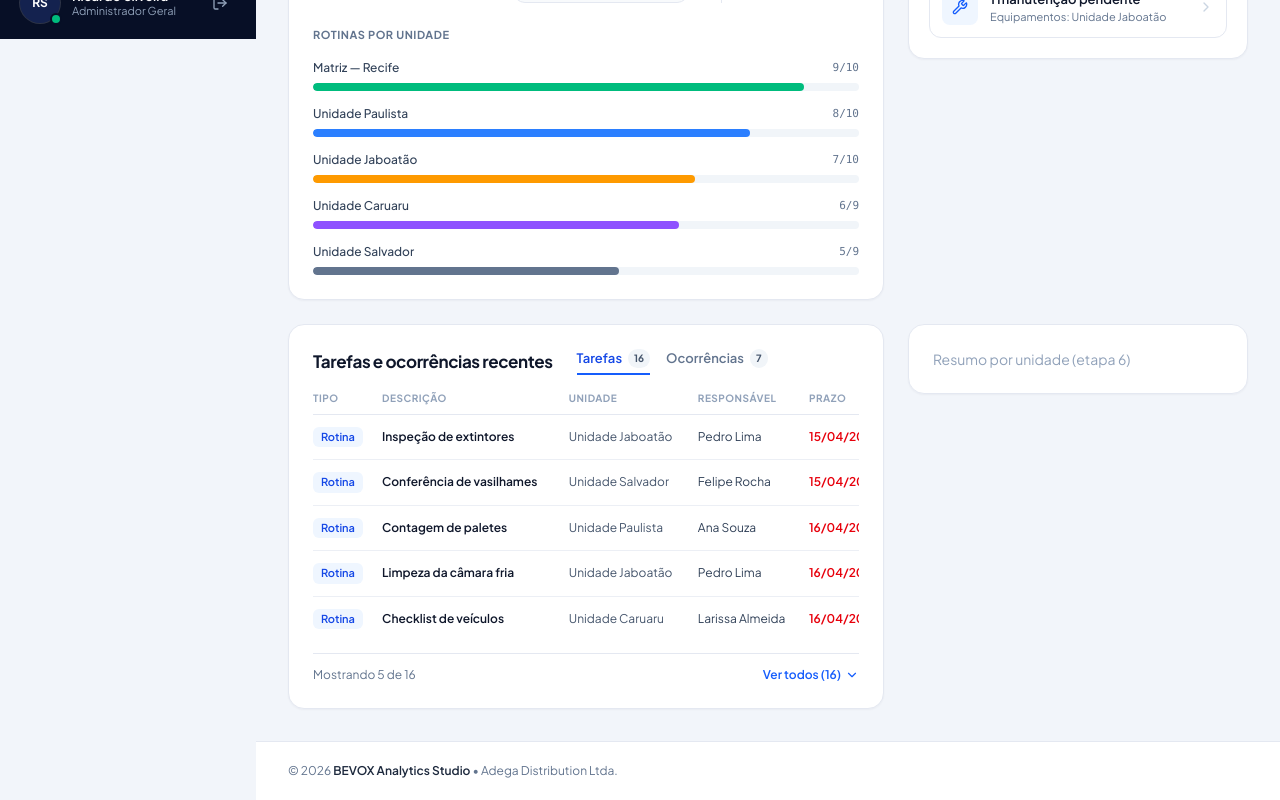
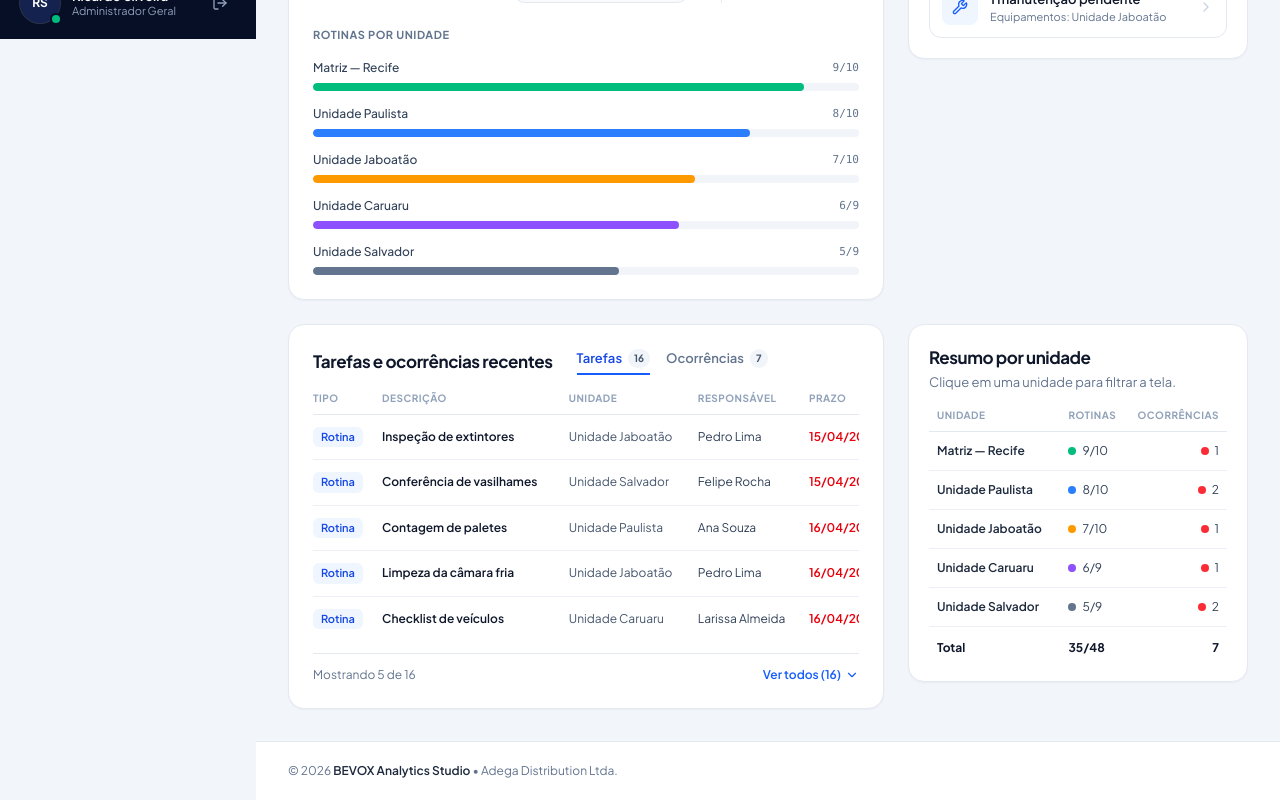
Before and after one commit to AllanVCordeiroS/Residencia-Tecnologica02, a Next.js app in the folder Squad05-Bevox/Residencia-Tecnologica02-main/: page /operacional in a window 1280 px wide. Shown: the part 761-1561 px from the top of the page. Built offline with nearby package versions, Linux system fonts and the light colour scheme.

Commit message:
Central de Operações: resumo por unidade funcional

```diff
--- a/Squad05-Bevox/Residencia-Tecnologica02-main/src/components/operacoes/PainelOperacional.tsx
+++ b/Squad05-Bevox/Residencia-Tecnologica02-main/src/components/operacoes/PainelOperacional.tsx
@@ -3,13 +3,13 @@
 import { useMemo, useState } from "react";
 import Link from "next/link";
 import { Building2, Calendar, Plus } from "lucide-react";
-import { Card } from "@/components/ui/Card";
 import { calcularAlertas } from "@/lib/alertasOperacional";
 import {
   calcularPainel,
   opcoesPeriodo,
   opcoesUnidade,
 } from "@/lib/painelOperacional";
+import { calcularResumoUnidades } from "@/lib/resumoUnidades";
 import type { AbaTabela, FiltroTabela } from "@/lib/tabelasOperacional";
 import type {
   DadosOperacionais,
@@ -19,6 +19,7 @@ import type {
 import AlertasPendencias from "./AlertasPendencias";
 import ExecucaoRotinas from "./ExecucaoRotinas";
 import IndicadoresOperacionais from "./IndicadoresOperacionais";
+import ResumoUnidades from "./ResumoUnidades";
 import SelectFiltro from "./SelectFiltro";
 import TabelaRecentes from "./TabelaRecentes";
 
@@ -42,6 +43,11 @@ export default function PainelOperacional({
   const alertas = useMemo(
     () => calcularAlertas(dados, unidade),
     [dados, unidade],
+  );
+  // O resumo mostra todas as unidades; só o período influencia.
+  const resumo = useMemo(
+    () => calcularResumoUnidades(dados, periodo),
+    [dados, periodo],
   );
 
   // Alertas e botões "Ver todas" abrem a tabela já filtrada e rolam até ela.
@@ -102,7 +108,6 @@ export default function PainelOperacional({
         onVerAtrasadas={() => abrirTabela("tarefas", "atrasadas")}
       />
 
-      {/* O marcador do resumo por unidade entra na etapa 6 */}
       <div className="grid items-start gap-6 xl:grid-cols-[minmax(0,1fr)_340px]">
         <ExecucaoRotinas
           painel={painel}
@@ -121,9 +126,11 @@ export default function PainelOperacional({
             onLimparFiltro={() => setFiltroTabela("todos")}
           />
         </div>
-        <Card className="p-6 text-sm text-slate-400">
-          Resumo por unidade (etapa 6)
-        </Card>
+        <ResumoUnidades
+          linhas={resumo}
+          selecionada={unidade}
+          onSelecionar={setUnidade}
+        />
       </div>
     </div>
   );
--- /dev/null
+++ b/Squad05-Bevox/Residencia-Tecnologica02-main/src/components/operacoes/ResumoUnidades.tsx
@@ -0,0 +1,111 @@
+import { Card, CardTitle } from "@/components/ui/Card";
+import type { LinhaResumo } from "@/lib/resumoUnidades";
+import type { FiltroUnidade } from "@/types/operacional";
+
+type ResumoUnidadesProps = {
+  linhas: LinhaResumo[];
+  selecionada: FiltroUnidade;
+  onSelecionar: (unidade: FiltroUnidade) => void;
+};
+
+export default function ResumoUnidades({
+  linhas,
+  selecionada,
+  onSelecionar,
+}: ResumoUnidadesProps) {
+  const totalFeitas = linhas.reduce((soma, linha) => soma + linha.feitas, 0);
+  const totalPrevistas = linhas.reduce((soma, linha) => soma + linha.total, 0);
+  const totalOcorrencias = linhas.reduce(
+    (soma, linha) => soma + linha.ocorrencias,
+    0,
+  );
+
+  return (
+    <Card aria-labelledby="resumo-unidades-titulo" className="p-5">
+      <CardTitle
+        id="resumo-unidades-titulo"
+        titulo="Resumo por unidade"
+        subtitulo="Clique em uma unidade para filtrar a tela."
+      />
+
+      <table className="mt-4 w-full text-left text-[12px]">
+        <thead>
+          <tr className="border-b border-line text-[10px] font-bold uppercase tracking-wider text-slate-400">
+            <th scope="col" className="pb-2 pl-2">Unidade</th>
+            <th scope="col" className="pb-2">Rotinas</th>
+            <th scope="col" className="pb-2 pr-2 text-right">Ocorrências</th>
+          </tr>
+        </thead>
+
+        <tbody>
+          {linhas.map((linha) => {
+            const ativa = selecionada === linha.unidade.id;
+            return (
+              <tr
+                key={linha.unidade.id}
+                className={`border-b border-line/70 ${ativa ? "bg-blue-50/70" : ""}`}
+              >
+                <th scope="row" className="py-2.5 pl-2 pr-2 font-normal">
+                  <button
+                    type="button"
+                    aria-pressed={ativa}
+                    onClick={() =>
+                      onSelecionar(ativa ? "todas" : linha.unidade.id)
+                    }
+                    className={`text-left font-semibold hover:text-blue-700 hover:underline ${
+                      ativa ? "text-blue-700" : "text-slate-800"
+                    }`}
+                  >
+                    {linha.unidade.nome}
+                  </button>
+                </th>
+
+                <td className="py-2.5 pr-2">
+                  <span className="inline-flex items-center gap-1.5 text-slate-700">
+                    <span
+                      className={`h-2 w-2 rounded-full ${linha.unidade.barra}`}
+                      aria-hidden="true"
+                    />
+                    {linha.feitas}/{linha.total}
+                  </span>
+                </td>
+
+                <td className="py-2.5 pr-2 text-right">
+                  <span className="inline-flex items-center gap-1.5 text-slate-700">
+                    <span
+                      className={`h-2 w-2 rounded-full ${
+                        linha.ocorrencias > 0 ? "bg-red-500" : "bg-slate-300"
+                      }`}
+                      aria-hidden="true"
+                    />
+                    {linha.ocorrencias}
+                  </span>
+                </td>
+              </tr>
+            );
+          })}
+        </tbody>
+
+        <tfoot>
+          <tr className="text-[12px] font-bold text-slate-900">
+            <th scope="row" className="pb-1 pl-2 pt-3 text-left">Total</th>
+            <td className="pb-1 pt-3">
+              {totalFeitas}/{totalPrevistas}
+            </td>
+            <td className="pb-1 pr-2 pt-3 text-right">{totalOcorrencias}</td>
+          </tr>
+        </tfoot>
+      </table>
+
+      {selecionada !== "todas" && (
+        <button
+          type="button"
+          onClick={() => onSelecionar("todas")}
+          className="mt-3 text-[12px] font-semibold text-blue-600 hover:underline"
+        >
+          Ver todas as unidades
+        </button>
+      )}
+    </Card>
+  );
+}
--- /dev/null
+++ b/Squad05-Bevox/Residencia-Tecnologica02-main/src/lib/resumoUnidades.ts
@@ -0,0 +1,30 @@
+import { calcularPainel } from "@/lib/painelOperacional";
+import type {
+  DadosOperacionais,
+  PeriodoId,
+  Unidade,
+} from "@/types/operacional";
+
+export interface LinhaResumo {
+  unidade: Unidade;
+  feitas: number;
+  total: number;
+  ocorrencias: number;
+}
+
+/** Uma linha por unidade, sempre todas: o filtro de unidade não se aplica aqui. */
+export function calcularResumoUnidades(
+  dados: DadosOperacionais,
+  periodo: PeriodoId,
+): LinhaResumo[] {
+  return dados.unidades.map((unidade) => {
+    // Reaproveita o cálculo do painel, filtrando por uma unidade de cada vez.
+    const painel = calcularPainel(dados, { periodo, unidade: unidade.id });
+    return {
+      unidade,
+      feitas: painel.totais.concluidas,
+      total: painel.totais.previstas,
+      ocorrencias: painel.ocorrenciasAbertas,
+    };
+  });
+}
```
